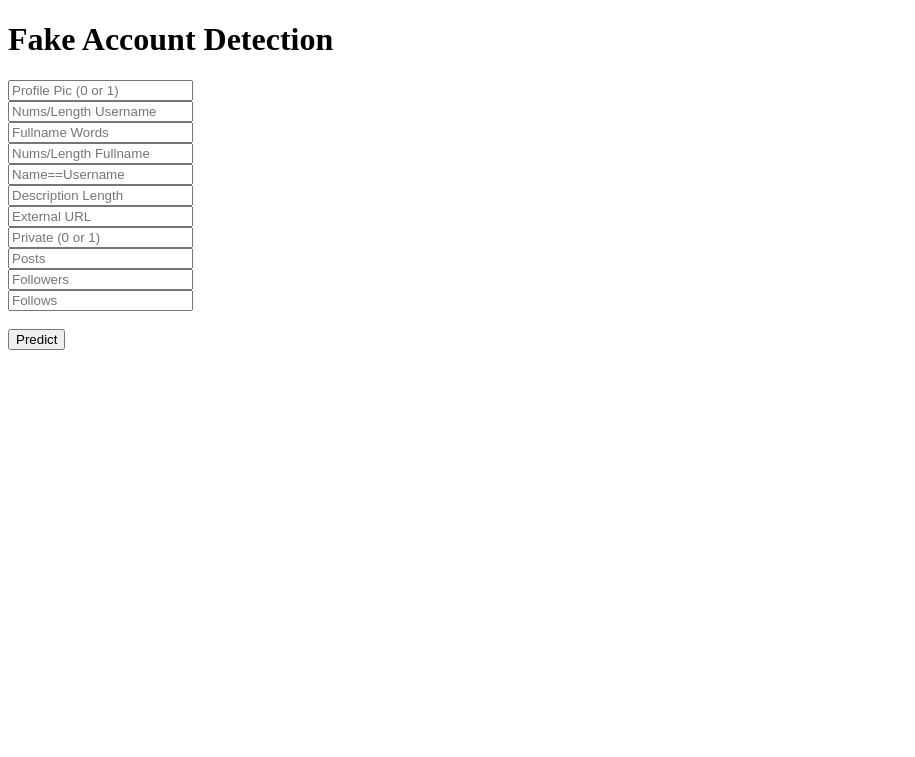
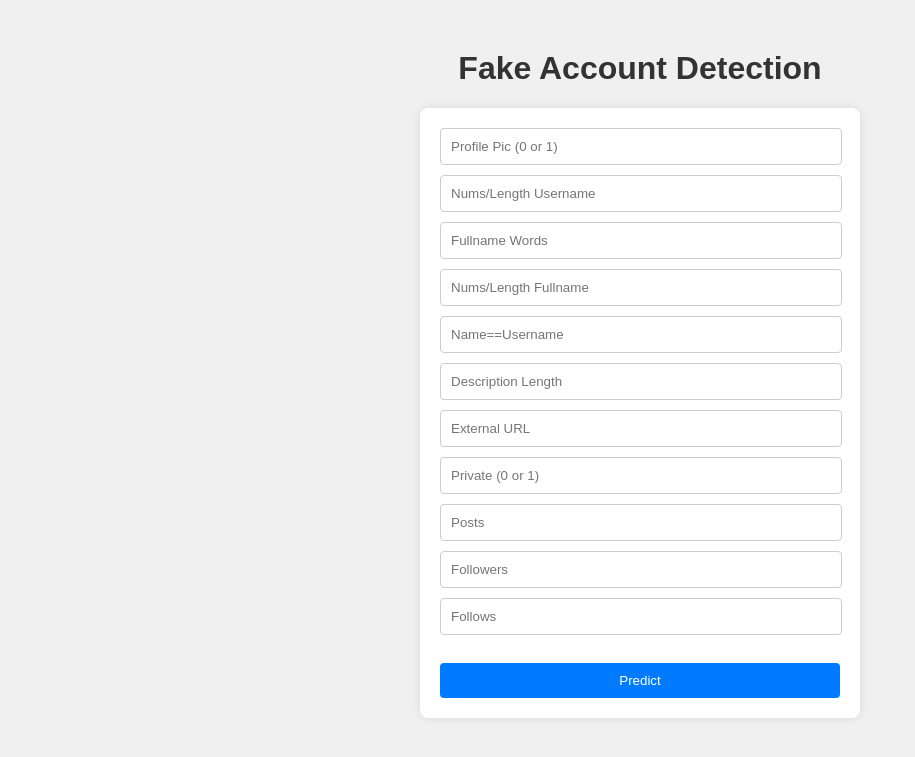
Before and after one commit to krantib1508/FPD_project, a Flask app: page / in a window 1280 px wide. Shown: the top 757 px of the page, without its empty margins (0-915 px from the left). Run offline with Flask 3, Linux system fonts and the light colour scheme.

Commit message:
css added

```diff
--- /dev/null
+++ b/static/styles.css
@@ -0,0 +1,55 @@
+/* Style for body */
+body {
+    font-family: Arial, sans-serif;
+    margin: 0;
+    padding: 0;
+    background-color: #f0f0f0;
+}
+
+/* Style for heading */
+h1 {
+    text-align: center;
+    margin-top: 50px;
+    color: #333;
+}
+
+/* Style for form */
+#accountForm {
+    max-width: 400px;
+    margin: 0 auto;
+    background-color: #fff;
+    padding: 20px;
+    border-radius: 8px;
+    box-shadow: 0 0 10px rgba(0, 0, 0, 0.1);
+}
+
+/* Style for form inputs */
+#accountForm input[type="text"] {
+    width: calc(100% - 20px);
+    margin-bottom: 10px;
+    padding: 10px;
+    border: 1px solid #ccc;
+    border-radius: 4px;
+}
+
+/* Style for submit button */
+#accountForm button[type="submit"] {
+    width: 100%;
+    padding: 10px;
+    background-color: #007bff;
+    color: #fff;
+    border: none;
+    border-radius: 4px;
+    cursor: pointer;
+    transition: background-color 0.3s ease;
+}
+
+#accountForm button[type="submit"]:hover {
+    background-color: #0056b3;
+}
+
+/* Style for prediction display */
+#prediction {
+    margin-top: 20px;
+    text-align: center;
+}
--- a/templates/index.html
+++ b/templates/index.html
@@ -4,6 +4,8 @@
     <meta charset="UTF-8">
     <meta name="viewport" content="width=device-width, initial-scale=1.0">
     <title>Fake Account Detection</title>
+    <link rel="stylesheet" href="{{ url_for('static', filename='styles.css') }}">
+
 </head>
 <body>
     <h1>Fake Account Detection</h1>
```
